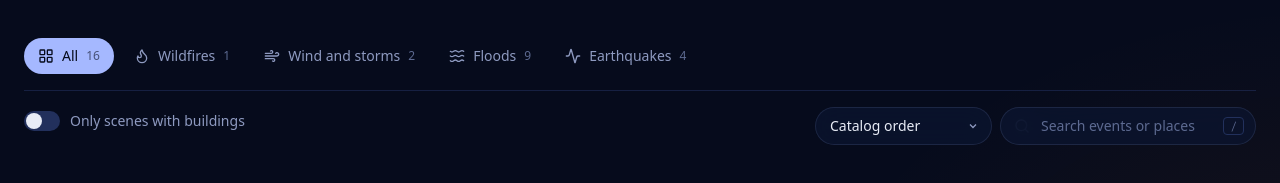
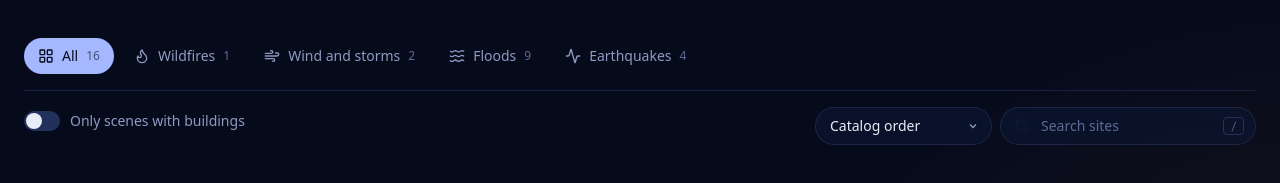
Before and after one commit to Ppratik765/Building-Damage-Assessment-from-Post-Disaster-Satellite-Imagery, a Next.js app in the folder frontend/: page / in a window 1280 px wide. Shown: the part 1317-1500 px from the top of the page. Built offline with nearby package versions, Linux system fonts and the light colour scheme.

Commit message:
fix(frontend): shorter search placeholder so it fits on phones

```diff
--- a/frontend/src/components/DisasterCatalog.tsx
+++ b/frontend/src/components/DisasterCatalog.tsx
@@ -236,7 +236,7 @@ export default function DisasterCatalog({ manifests, initialProfile = "data" }:
               <input
                 ref={searchRef}
                 type="search"
-                placeholder="Search events or places"
+                placeholder="Search sites"
                 aria-label="Search sites"
                 value={searchQuery}
                 onChange={(e) => setSearchQuery(e.target.value)}
```
